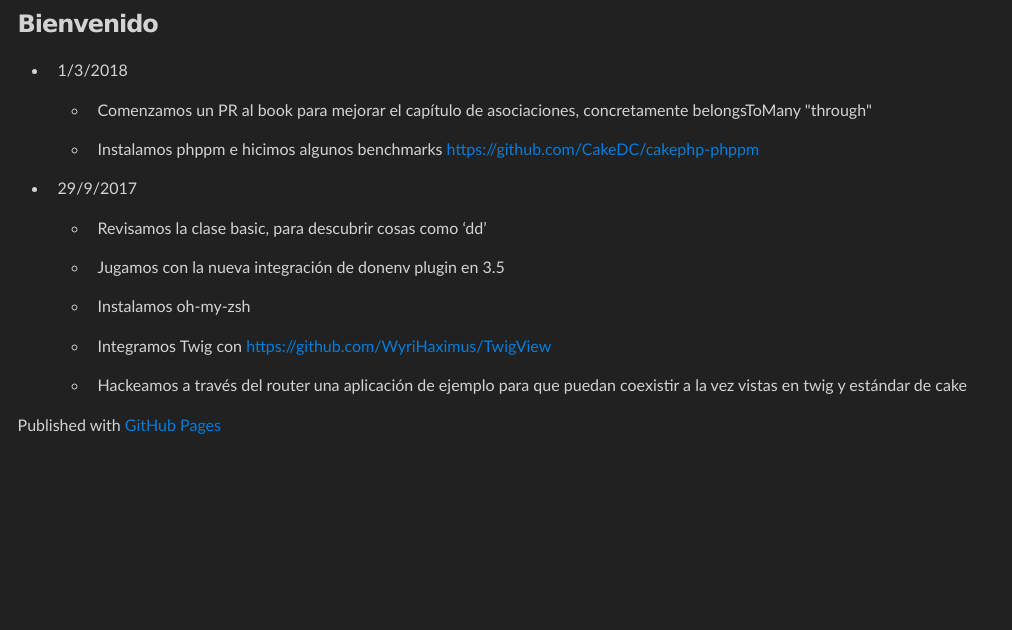
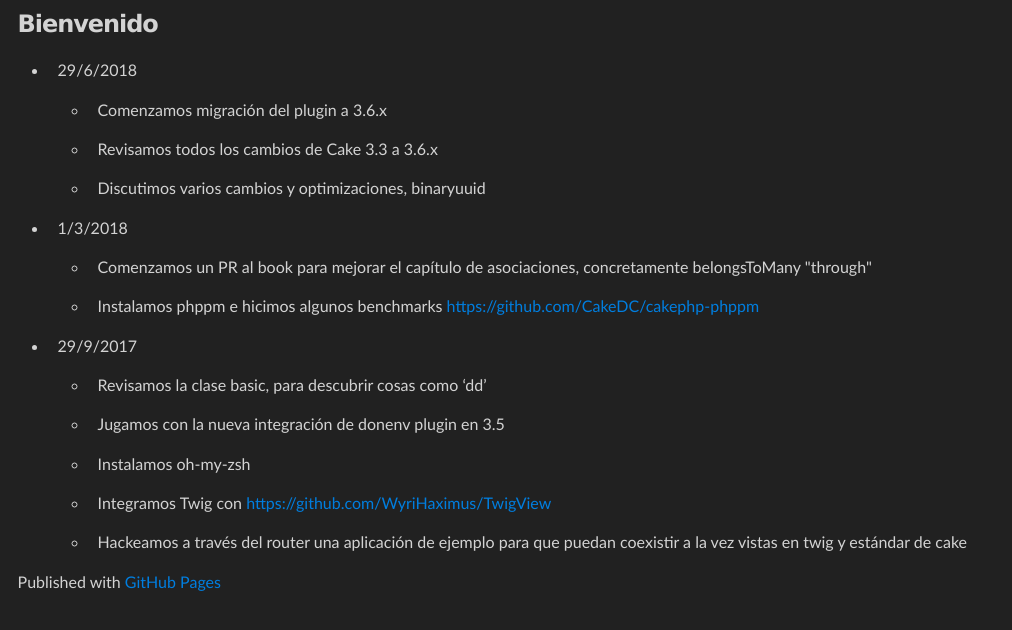
Before and after one commit to cakemojo/cakemojo.github.io, a plain HTML site: page index.html in a window 1280 px wide. Shown: the part 164-794 px from the top of the page, without its empty margins (0-1012 px from the left). Drawn offline with Linux system fonts and the light colour scheme.

Commit message:
Update index.html

```diff
--- a/index.html
+++ b/index.html
@@ -85,6 +85,16 @@
     <h3><a name="bienvenido"></a>Bienvenido</h3>
     <ul>
         <li/>
+        <p>29/6/2018</p>
+        <ul>
+            <li/>
+            <p>Comenzamos migración del plugin a 3.6.x</p>
+            <li/>
+            <p>Revisamos todos los cambios de Cake 3.3 a 3.6.x</p>
+            <li/>
+            <p>Discutimos varios cambios y optimizaciones, binaryuuid</p>
+        </ul>
+        <li/>
         <p>1/3/2018</p>
         <ul>
             <li/>
```
